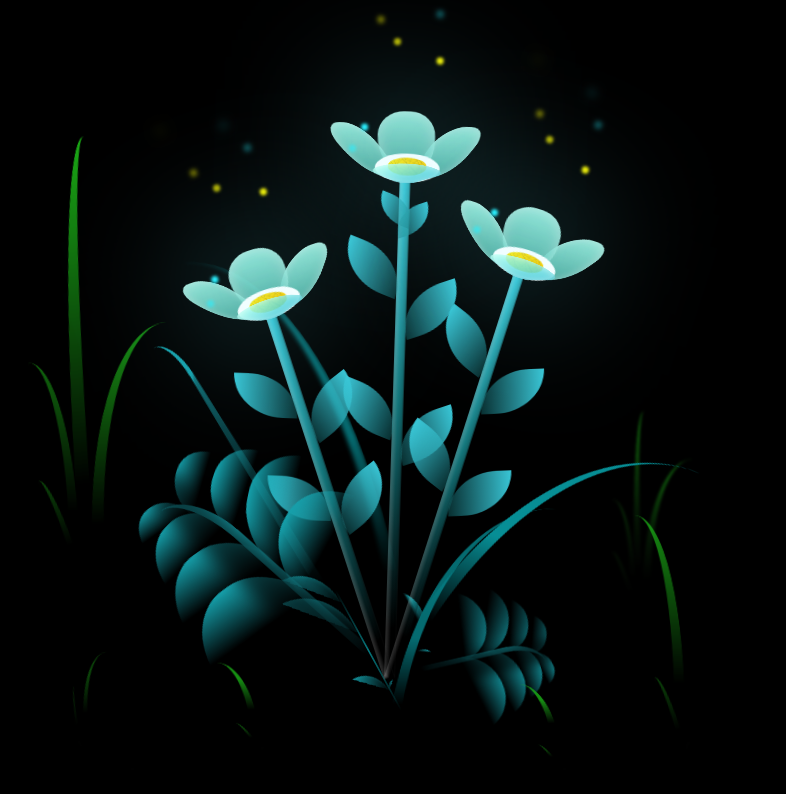
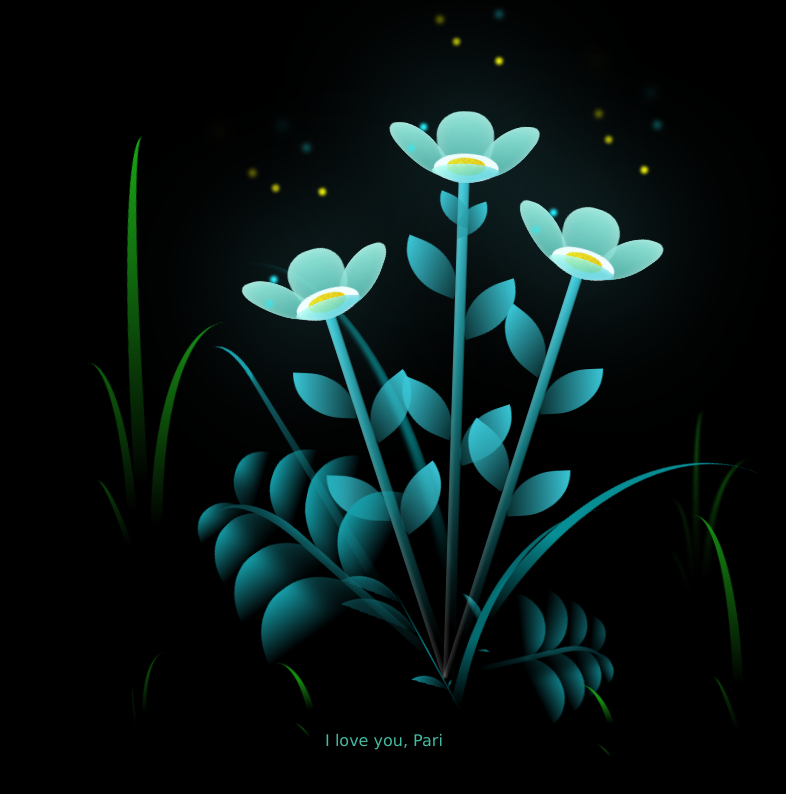
Before and after one commit to Blacklemo/f1, a plain HTML site: page index.html in a window 1280 px wide. Shown: the whole page, without its empty margins (256-1042 px from the left). Drawn offline with Linux system fonts and the light colour scheme.

Commit message:
Update index.html

```diff
--- a/index.html
+++ b/index.html
@@ -9,6 +9,7 @@
 </head>
 
 <body class="not-loaded">
+     <div class ="text"> I love you, Pari</div>
     <div class="night"></div>
     <div class="flowers">
       <div class="flower flower--1">
```
